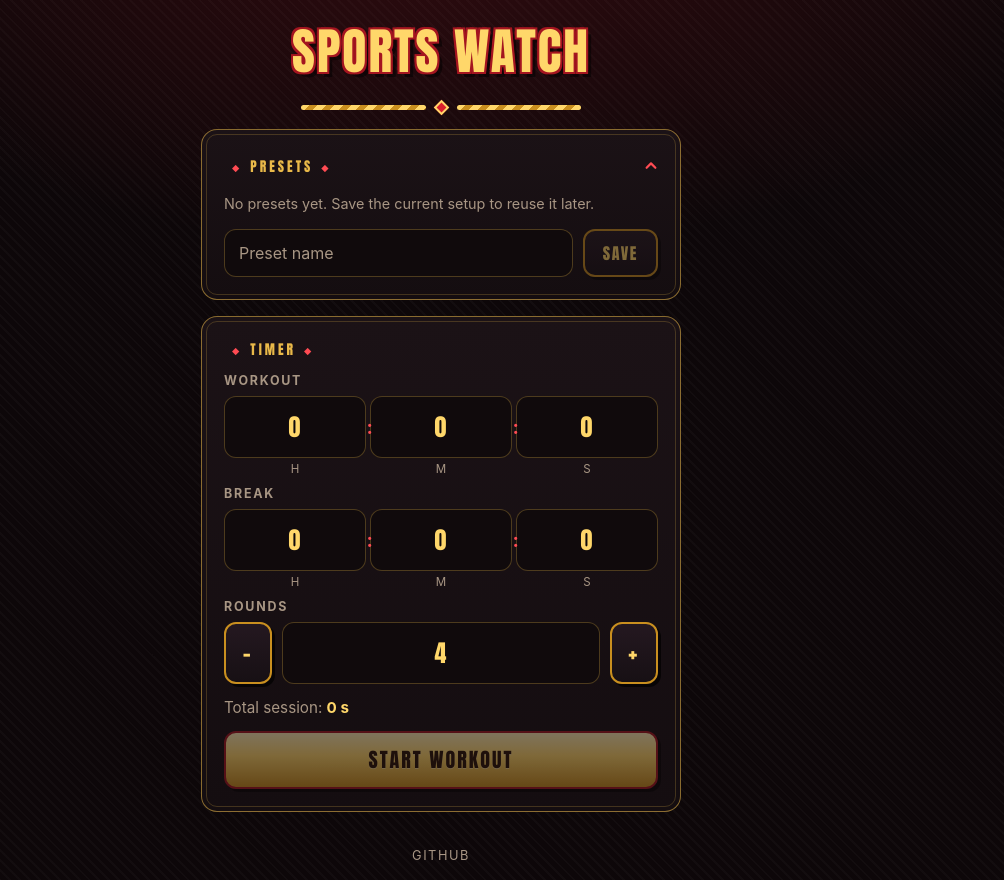
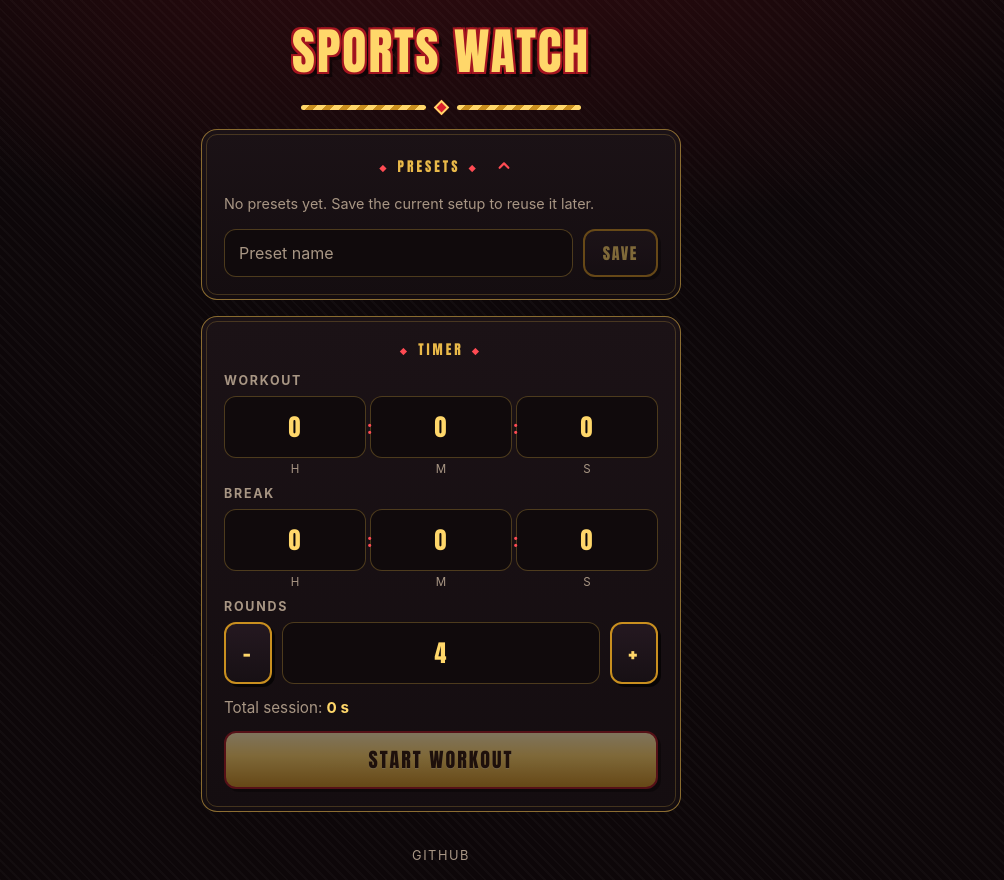
Before and after one commit to vlvagerviwager/sports-watch, a React (Vite) app: page / in a window 1280 px wide. Shown: the whole page, without its empty margins (199-1203 px from the left). Built offline with nearby package versions, Linux system fonts and the light colour scheme.

Commit message:
style: centre card headings on the setup screen

```diff
--- a/src/styles.css
+++ b/src/styles.css
@@ -162,6 +162,7 @@ input {
   font-family: var(--font-display);
   font-weight: 400;
   font-size: 0.85rem;
+  text-align: center;
   text-transform: uppercase;
   letter-spacing: 0.22em;
   color: var(--gold);
@@ -179,7 +180,7 @@ input {
 .card-toggle {
   display: flex;
   align-items: center;
-  justify-content: space-between;
+  justify-content: center;
   gap: 10px;
   width: 100%;
   background: none;
```
